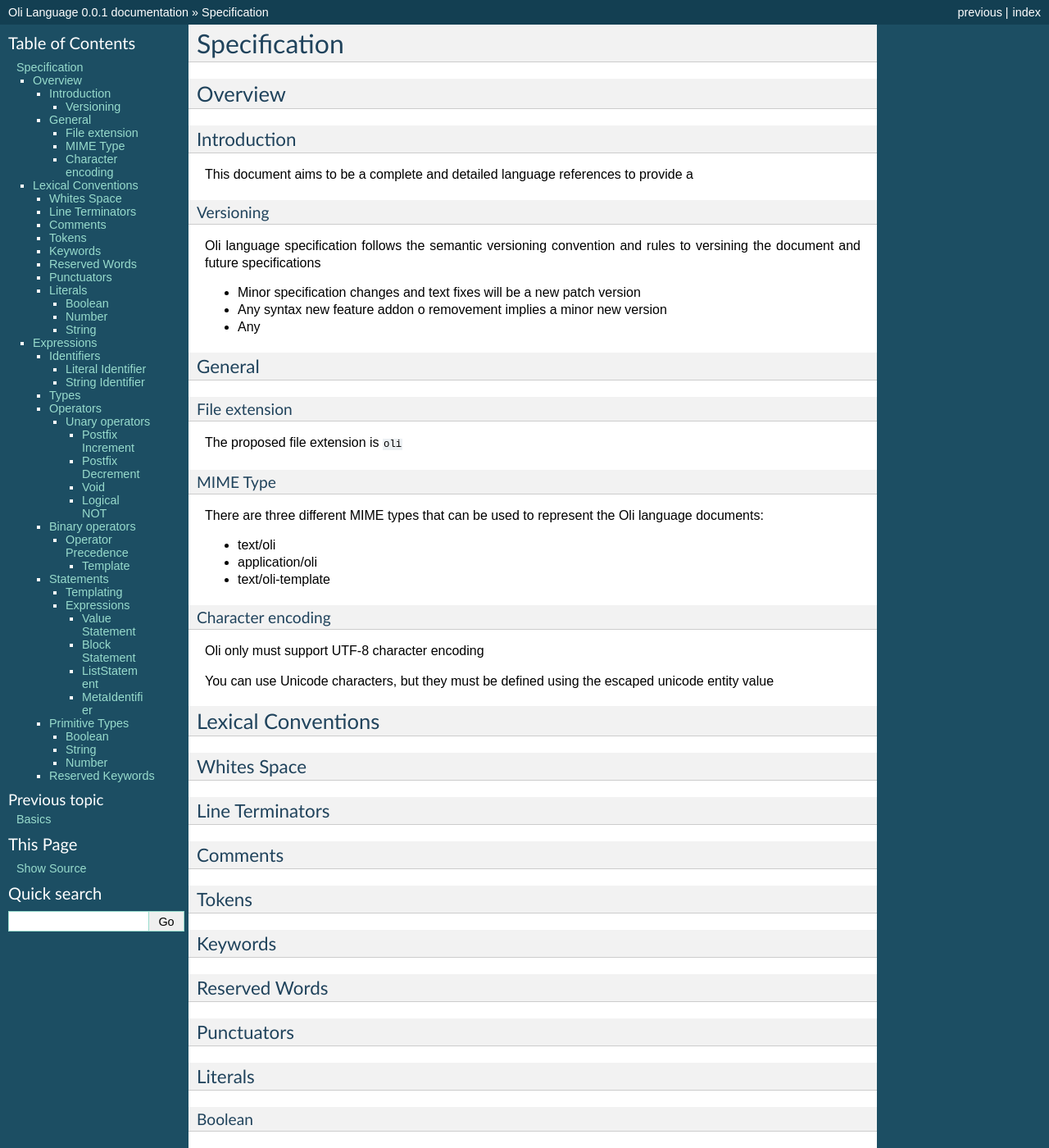
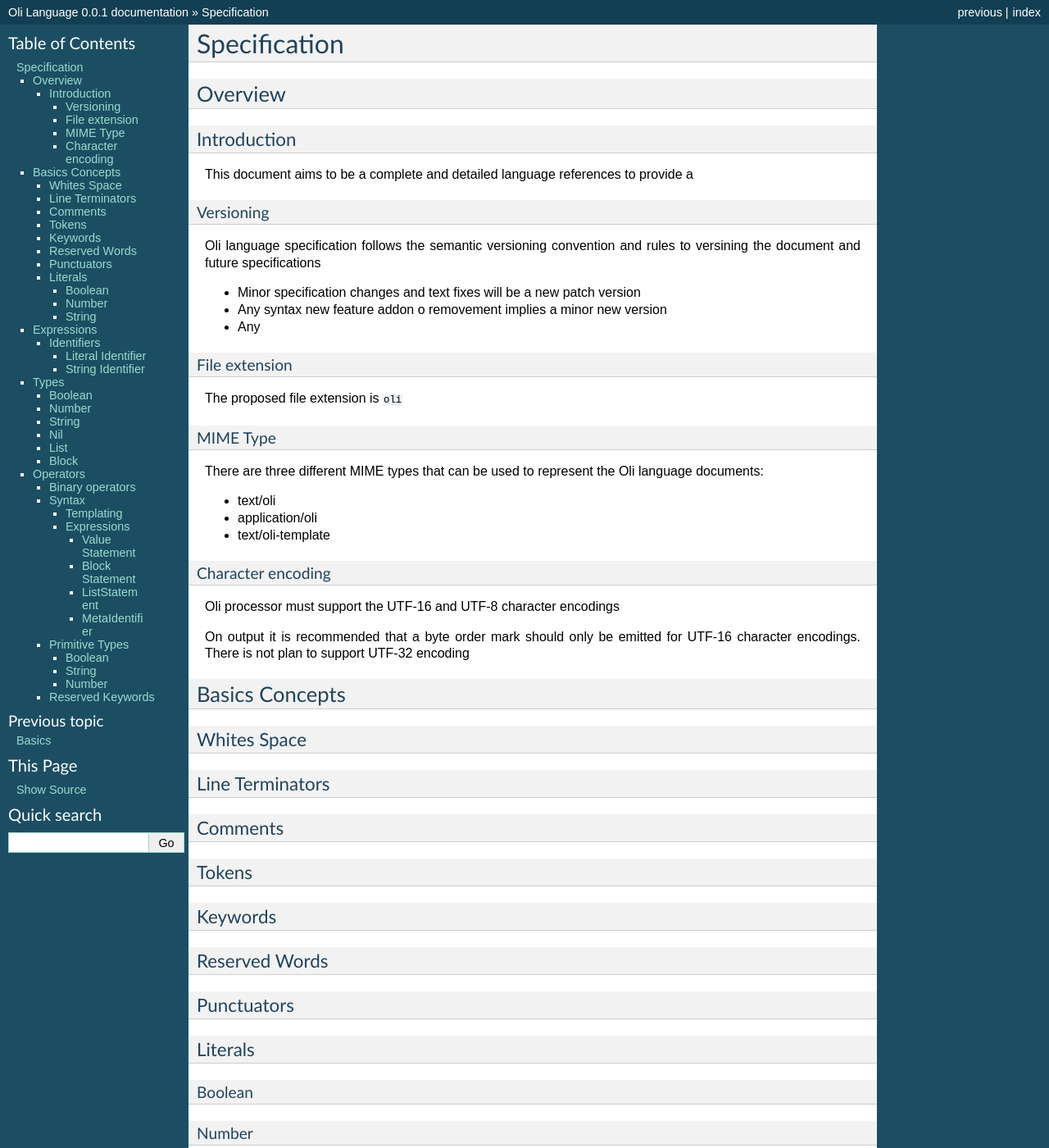
Before and after one commit to oli-lang/oli, a Sphinx documentation site: the page built from docs/source/specification.rst, in a window 1280 px wide and 1400 px high. Shown: the whole window at 82% size. Built offline with Sphinx 7.4.7, drawn with Linux system fonts in a browser that asks for light colours; formulas are drawn with MathJax 3; pages that are not in the unit, such as notebooks, are missing from menus; some of the changed text lies outside the part shown.

Commit message:
chore: update specification

`````diff
--- a/docs/source/specification.rst
+++ b/docs/source/specification.rst
@@ -20,9 +20,6 @@
 - Any syntax new feature addon o removement implies a minor new version
 - Any
 
-General
-~~~~~~~
-
 File extension
 ^^^^^^^^^^^^^^
 
@@ -41,13 +38,14 @@
 Character encoding
 ^^^^^^^^^^^^^^^^^^
 
-Oli only must support UTF-8 character encoding
+Oli processor must support the UTF-16 and UTF-8 character encodings
 
-You can use Unicode characters, but they must be defined using the
-escaped unicode entity value
+On output it is recommended that a byte order mark should only be emitted for UTF-16 character encodings.
+There is not plan to support UTF-32 encoding
 
-Lexical Conventions
--------------------
+Basics Concepts
+---------------
+
 
 Whites Space
 ~~~~~~~~~~~~
@@ -95,44 +93,72 @@
 ^^^^^^^^^^^^^^^^^
 
 Types
+-----
+
+Oli implementation must provide built-in support for the following types
+
+Boolean
+~~~~~~~
+
+The boolean type references to the following privimitive literal values.
+
+``
+booleanLiteral:
+  | true
+  | false
+  | yes
+  | no
+  ;
+``
+
+The `yes` and `no` are semantic alias to `true` and `false` respectively
+
+Number
+~~~~~~
+
+String
+~~~~~~
+
+Nil
+~~~
+
+List
+~~~~
+
+Block
 ~~~~~
 
+
 Operators
-~~~~~~~~~
+---------
 
-Oli introduces common set of built-in operators that can be really
-useful
+Oli introduces common set of built-in operators for basic document data operations
 
 Unary operators
 ^^^^^^^^^^^^^^^
 
-Postfix Increment
-'''''''''''''''''
+Anchor
+''''''
 
-``++``
+``&``
+Is used to create a link references to some value in the document
 
-Postfix Decrement
-'''''''''''''''''
-
-``--``
-
-Void
-''''
-
-``void``
+Reference
 
 Logical NOT
 '''''''''''
 
 ``!``
 
+Pipe
+''''
+
+``|``
+Used to create custom blocks
+
+
 Binary operators
 ~~~~~~~~~~~~~~~~
-
-Multiplicate
-''''''''''''
-
-``*``
 
 Divisor
 '''''''
@@ -189,15 +215,12 @@
 
 ``,``
 
-Identifier Assignment
-'''''''''''''''''''''
+Used as statement terminator token inside lists or block attributes
+
+Relational
+''''''''''
 
 ``>``
-
-Reference
-'''''''''
-
-``&``
 
 Extend
 ''''''
@@ -209,21 +232,13 @@
 
 ``>>>``
 
-Clone
+Assign
 '''''
 
-``=>``
+````
 
-Operator Precedence
-^^^^^^^^^^^^^^^^^^^
-
-Template
-''''''''
-
-``@``
-
-Statements
-~~~~~~~~~~
+Syntax
+~~~~~~
 
 Examples are defined based on context-free grammar EBNF-like sintaxis
 
`````
Also changed, not shown: docs/source/introduction.rst (+7 -7 lines).
